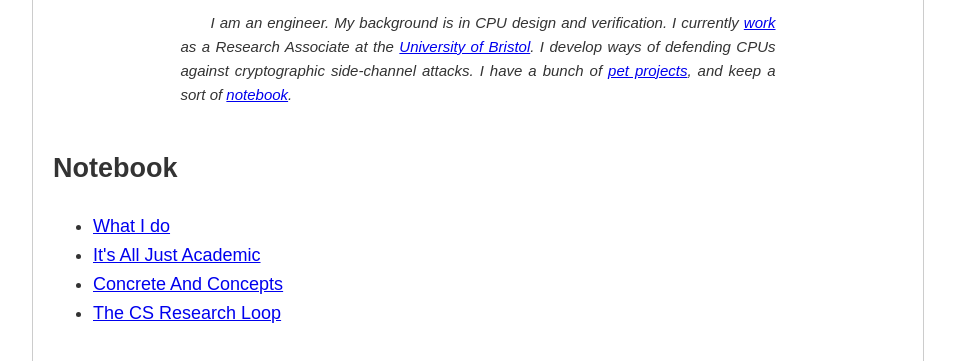
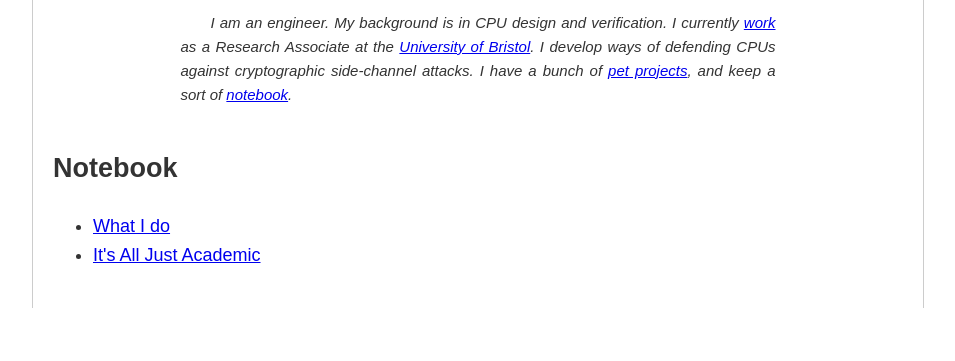
Before and after one commit to ben-marshall/ben-marshall.github.io, a plain HTML site: page index.html in a window 1280 px wide. Shown: the part 115-476 px from the top of the page, without its empty margins (162-1117 px from the left). Drawn offline with Linux system fonts and the light colour scheme.

Commit message:
Remove empty pages

```diff
--- a/index.html
+++ b/index.html
@@ -34,8 +34,6 @@ side-channel attacks. I have a bunch of
 <ul>
 <li><a href="notebook/what-i-do.html">What I do</a></li>
 <li><a href="notebook/its-all-academic.html">It's All Just Academic</a></li>
-<li><a href="notebook/concrete-and-concepts.html">Concrete And Concepts</a></li>
-<li><a href="notebook/on-the-cs-research-loop.html">The CS Research Loop</a></li>
 </ul>
 
 
```
Also changed, not shown: notebook/concrete-and-concepts.html (deleted), notebook/on-the-cs-research-loop.html (deleted).
